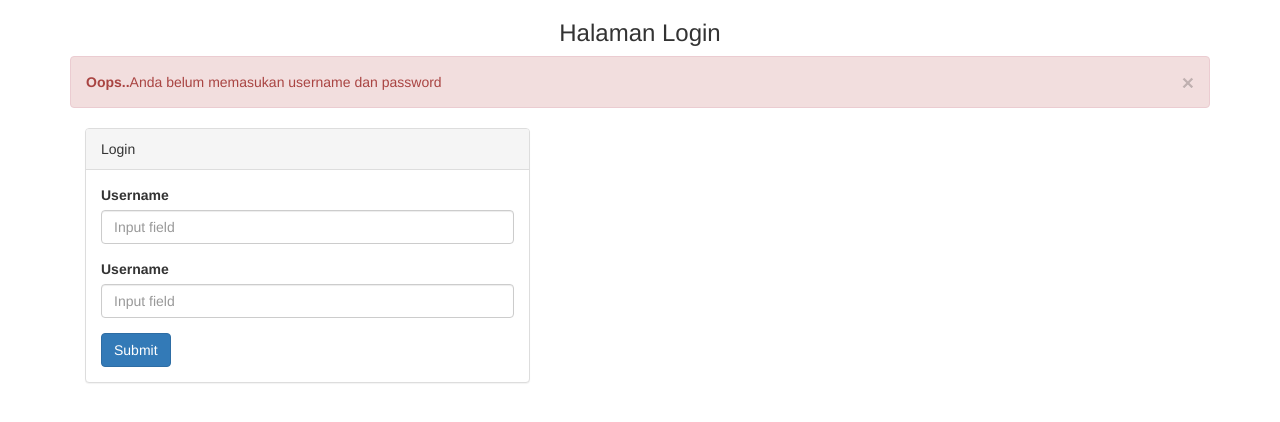
After one commit to bintangmuh/sma9yk, a PHP site: page /login.php in a window 1280 px wide. The commit adds this page. Shown: the top 422 px of the page. Run offline with PHP 8.4, Linux system fonts and the light colour scheme; some libraries are stand-ins or nearby versions.

Commit message:
Adding login.php and config

```diff
--- /dev/null
+++ b/login.php
@@ -0,0 +1,70 @@
+<?php
+if(isset($_POST['user']) && $_POST['pass']) {
+	$uname = $_POST['user'];
+	$upass = $_POST['pass'];
+}
+else {
+	$uname = "";
+	$upass ="";
+	$message = "Anda belum memasukan username dan password";
+}
+?>
+<!DOCTYPE html>
+<html lang="">
+	<head>
+		<meta charset="utf-8">
+		<meta http-equiv="X-UA-Compatible" content="IE=edge">
+		<meta name="viewport" content="width=device-width, initial-scale=1">
+		<title>Login Page</title>
+
+		<!-- Bootstrap CSS -->
+		<link href="css/bootstrap.min.css" rel="stylesheet">
+
+		<!-- HTML5 Shim and Respond.js IE8 support of HTML5 elements and media queries -->
+		<!-- WARNING: Respond.js doesn't work if you view the page via file:// -->
+		<!--[if lt IE 9]>
+			<script src="https://oss.maxcdn.com/libs/html5shiv/3.7.0/html5shiv.js"></script>
+			<script src="https://oss.maxcdn.com/libs/respond.js/1.4.2/respond.min.js"></script>
+		<![endif]-->
+	</head>
+	<body>
+	<h3 class="text-center">Halaman Login</h3>
+	<div class="container">
+	<?php if(isset($message)) { ?>
+	<div class="alert alert-danger">
+		<button type="button" class="close" data-dismiss="alert" aria-hidden="true">&times;</button>
+		<strong>Oops..</strong><?php echo "$message"; ?>
+	</div>
+	<?php } ?>
+	<div class="col-xs-12 col-sm-5 col-md-5 col-lg-5">
+		<div class="panel panel-default">
+			<div class="panel-heading">
+				Login
+			</div>
+			<div class="panel-body">
+				<form action="login.php" method="POST" role="form">
+
+					<div class="form-group">
+						<label for="user">Username</label>
+						<input type="text" name="user" class="form-control" id="user" placeholder="Input field" value="<?php echo "$uname"; ?>">
+					</div>
+					<div class="form-group">
+						<label for="pass">Username</label>
+						<input type="password" name="pass" class="form-control" id="pass" placeholder="Input field" value="<?php echo "$upass"; ?>">
+					</div>
+
+
+
+					<button type="submit" class="btn btn-primary">Submit</button>
+				</form>
+			</div>
+		</div>
+	</div>
+
+	</div>
+		<!-- jQuery -->
+		<script src="js/jquery.js"></script>
+		<!-- Bootstrap JavaScript -->
+		<script src="js/bootstrap.min.js"></script>
+	</body>
+</html>
```
Also changed, not shown: index.php (+6 -3 lines), config.php (added).
